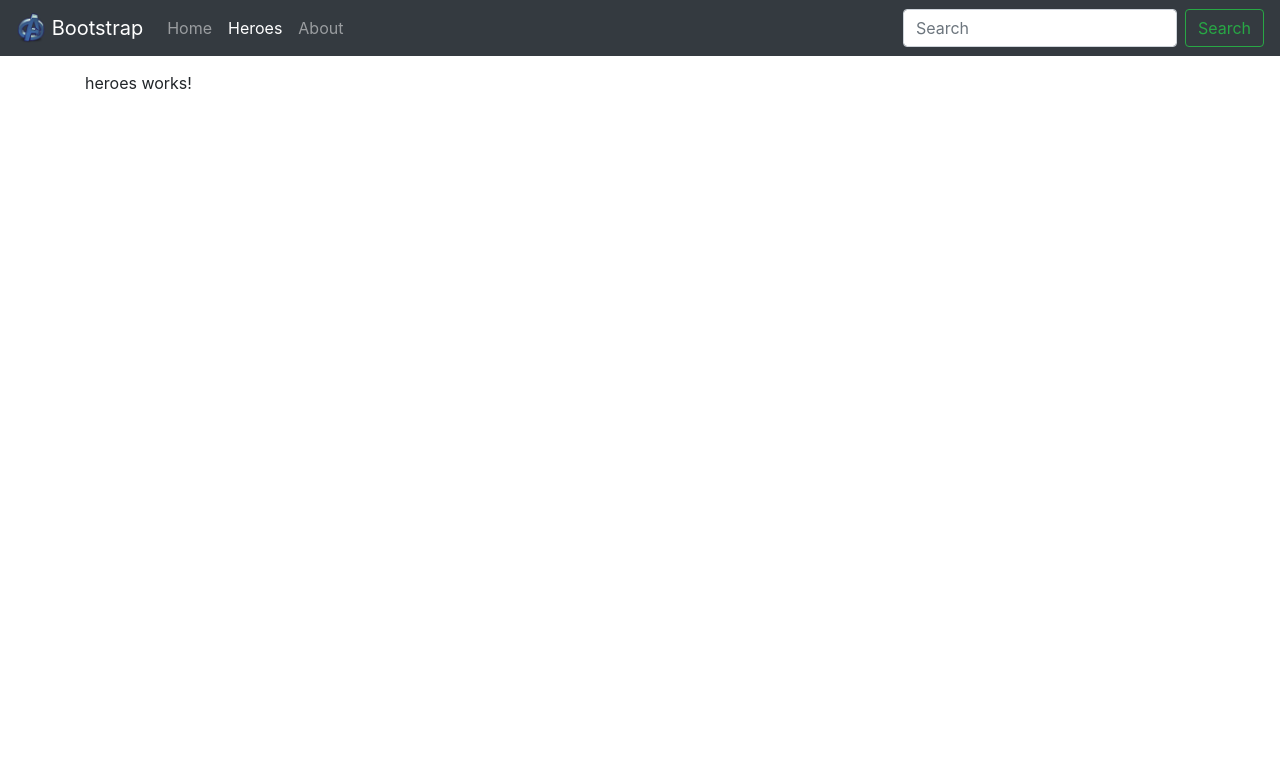
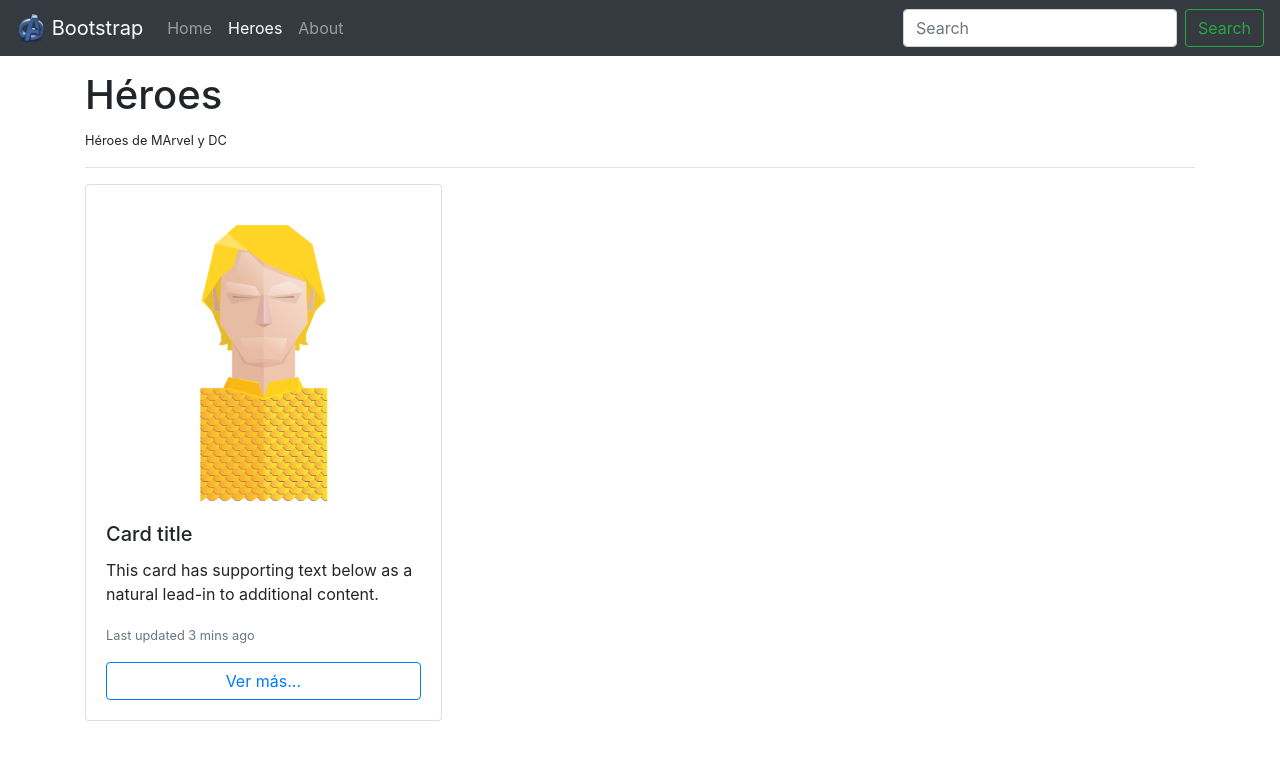
Before and after one commit to devcoy/heroes-spa, an Angular app: page /heroes in a window 1280 px wide. Shown: the top 760 px of the page. Built offline with nearby package versions, Linux system fonts and the light colour scheme.

Commit message:
layout de heroes component

```diff
--- a/src/app/components/heroes/heroes.component.html
+++ b/src/app/components/heroes/heroes.component.html
@@ -1 +1,15 @@
-<p>heroes works!</p>
+<h1>Héroes</h1>
+<small>Héroes de MArvel y DC</small>
+<hr/>
+<div class="card-columns">
+  <div class="card">
+    <img src="assets/img/aquaman.png" class="card-img-top" alt="...">
+    <div class="card-body">
+      <h5 class="card-title">Card title</h5>
+      <p class="card-text">This card has supporting text below as a natural lead-in to additional content.</p>
+      <p class="card-text"><small class="text-muted">Last updated 3 mins ago</small></p>
+      <button class="btn btn-outline-primary btn-block">Ver más...</button>
+    </div>
+  </div>
+
+</div>
--- a/src/styles.css
+++ b/src/styles.css
@@ -1,5 +1,6 @@
 .main-container {
   margin-top: 15px;
+  padding-bottom: 15px;
 }
 
 
```
